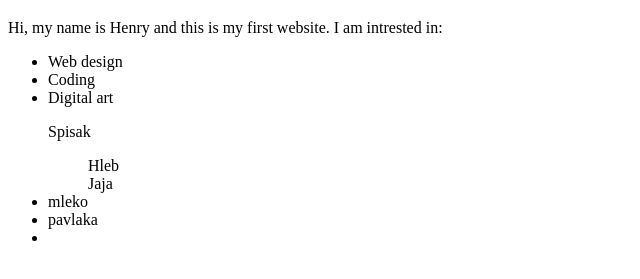
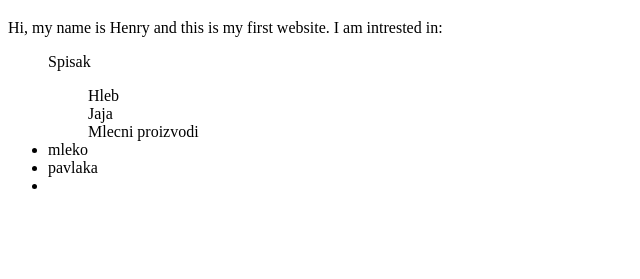
Before and after one commit to Milos312/Solim123414, a plain HTML site: page index.html in a window 1280 px wide. Shown: the part 61-340 px from the top of the page, without its empty margins (0-640 px from the left). Drawn offline with Linux system fonts and the light colour scheme.

Commit message:
Update index.html

```diff
--- a/index.html
+++ b/index.html
@@ -5,14 +5,11 @@
 
 <p>Hi, my name is Henry and this is my first website. I am intrested in:</p>
 <ul>
-<li>Web design</li>
-<li>Coding</li>
-<li>Digital art</li>
 
   <p> Spisak</p>
   <ol>Hleb</ol>
   <ol>Jaja</ol>
-  <olMlecni proizvodi</ol>
+  <ol>Mlecni proizvodi</ol>
   <li>mleko</li>
   <li>pavlaka<li>
 
```
